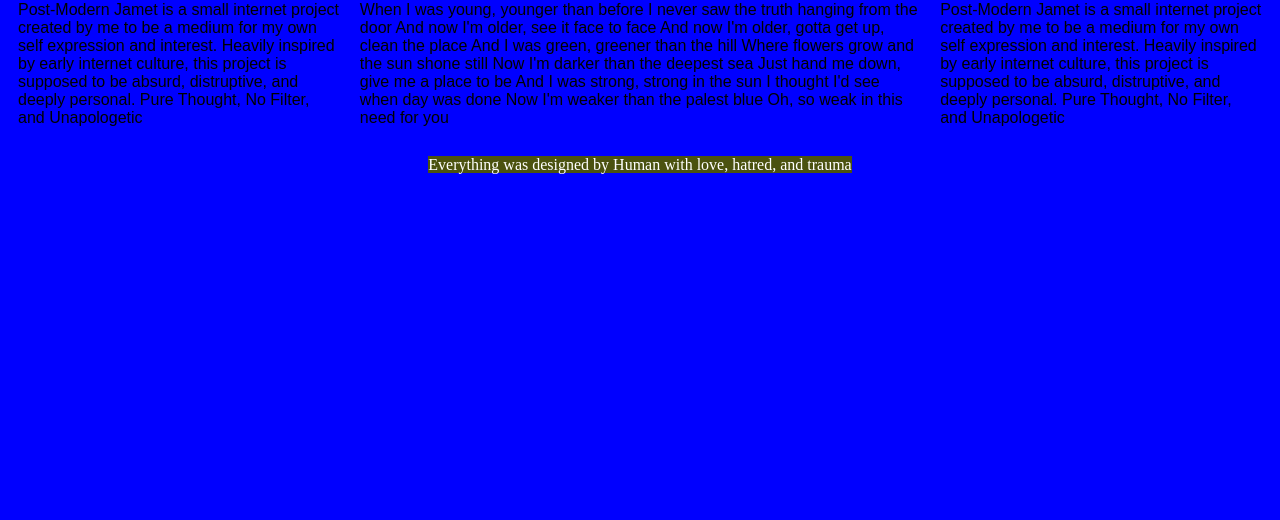
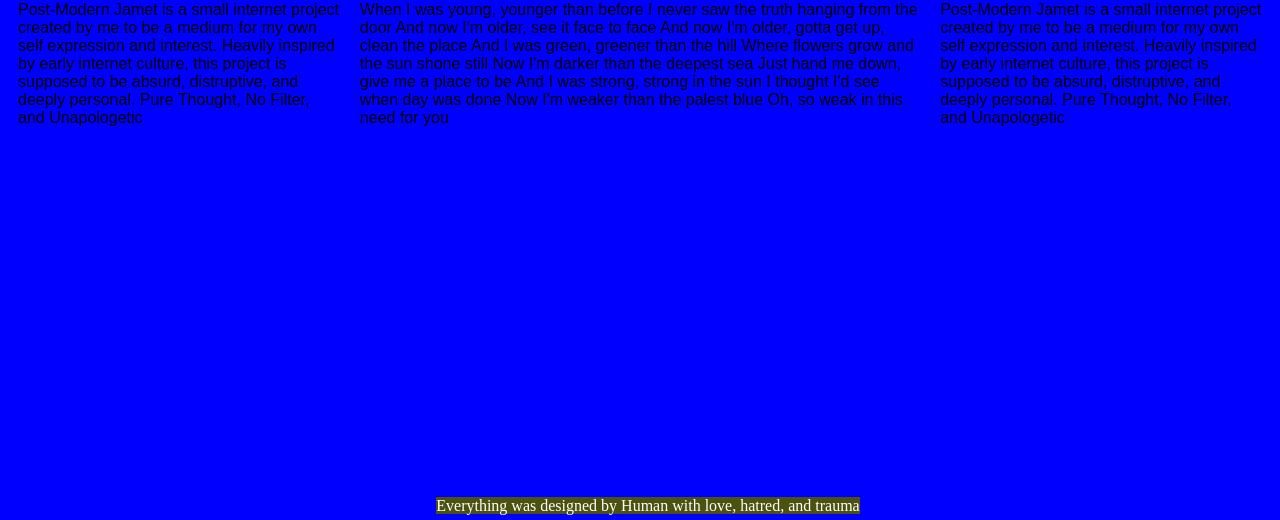
Before and after one commit to Mantraism/simple-static-website-template, a plain HTML site: page index.html in a window 1280 px wide. Shown: the part 280-800 px from the top of the page. Drawn offline with Linux system fonts and the light colour scheme; a web font is replaced by a local one.

Commit message:
footer layout

```diff
--- a/styles.css
+++ b/styles.css
@@ -264,7 +264,9 @@
 
     /* FOOTER */
     footer {
+        position: fixed;
+        bottom: 5px;
+        width: 100%;
         text-align: center;
-        padding: 3px;
         color: white;
     }
```
